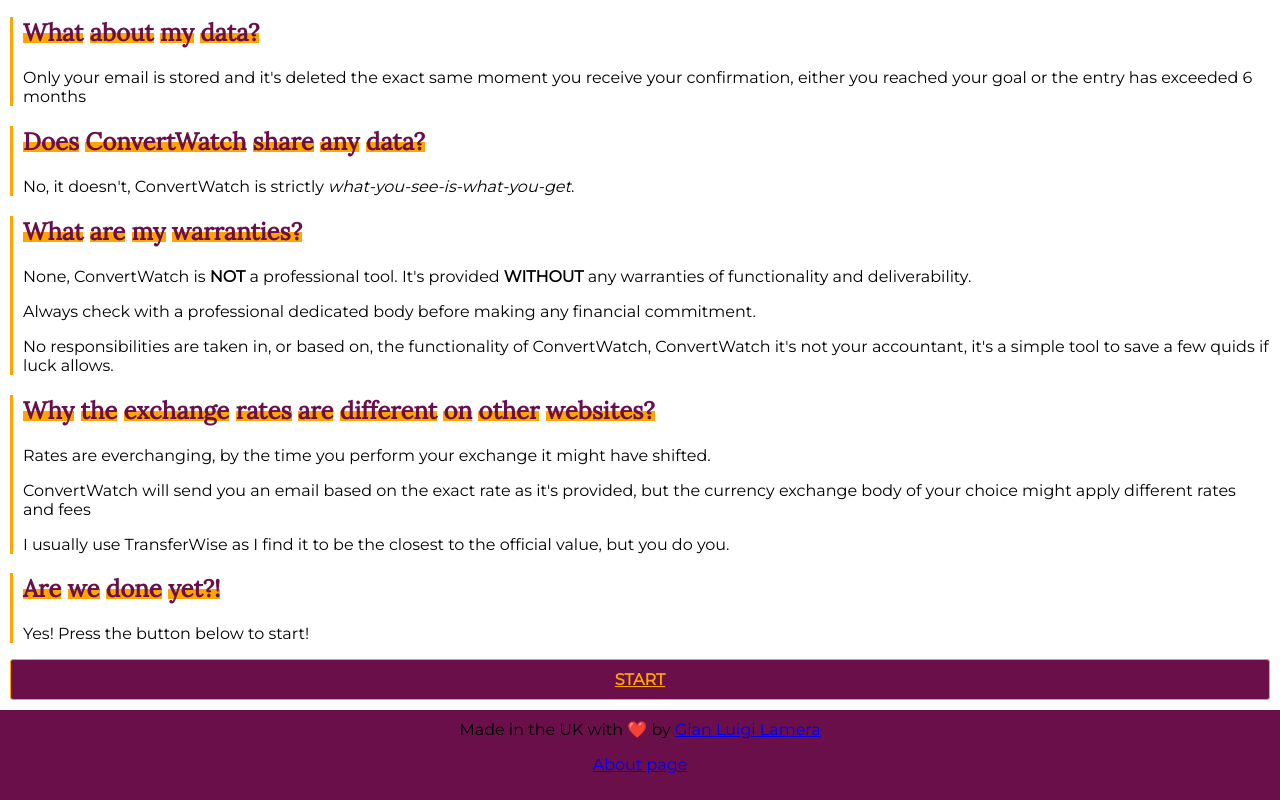
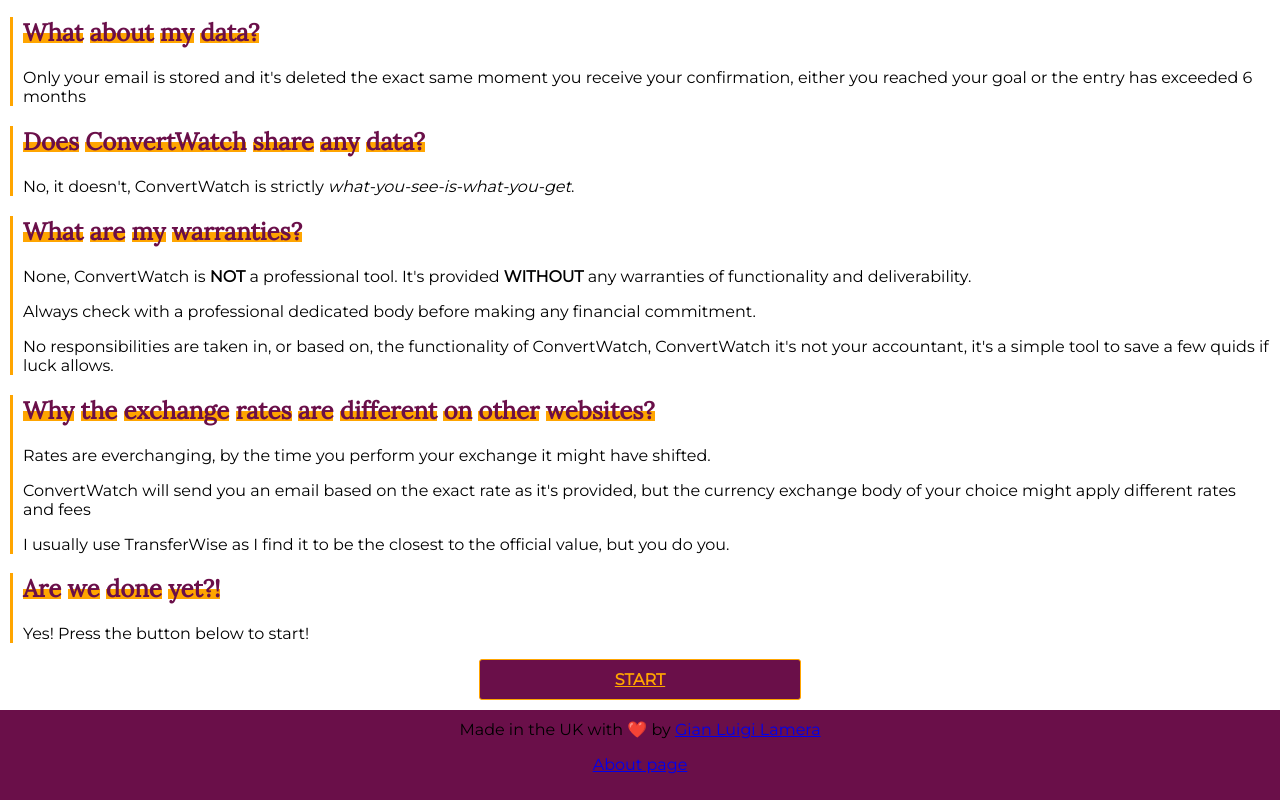
Before and after one commit to gianLuigiL/convertwatch, a React (Create React App) app: page / in a window 1280 px wide. Shown: the part 552-1352 px from the top of the page. Built offline with nearby package versions, Linux system fonts and the light colour scheme.

Commit message:
Updated general classes

```diff
--- a/src/_classes.scss
+++ b/src/_classes.scss
@@ -8,6 +8,12 @@
     padding: 8px;
     border-radius: 3px;
     font-weight: $button_weight;
+    max-width: 300px;
+    margin: auto;
+
+    @media screen and (max-width: 400px) {
+        max-width: 100%;
+    }
 }
 
 .f_auto {
@@ -113,6 +119,15 @@
     padding-left: 10px;
 }
 
+.title {
+    color: $main;
+    margin-bottom: 0rem;
+
+    &::first-letter {
+        font-size: 120%;
+    }
+}
+
 .highlight_title {
     position: relative;
     color: $main;
```
